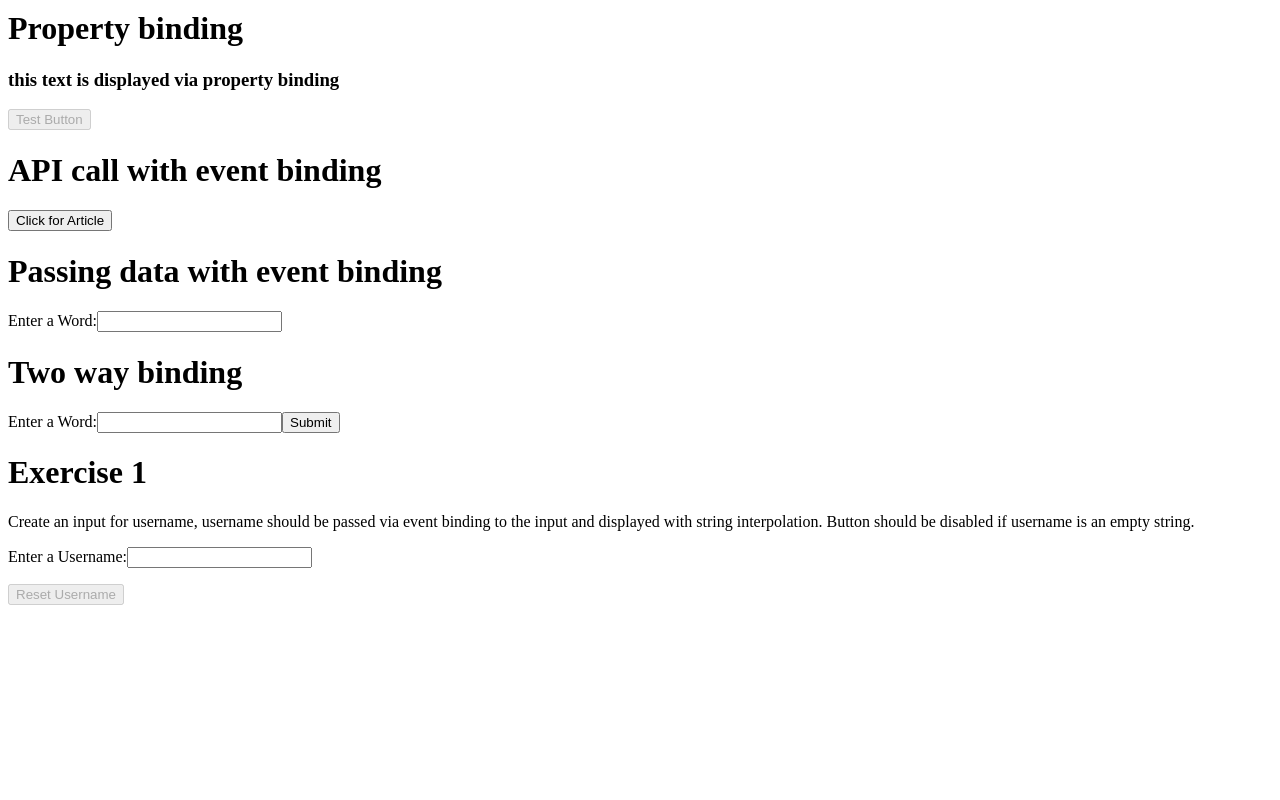
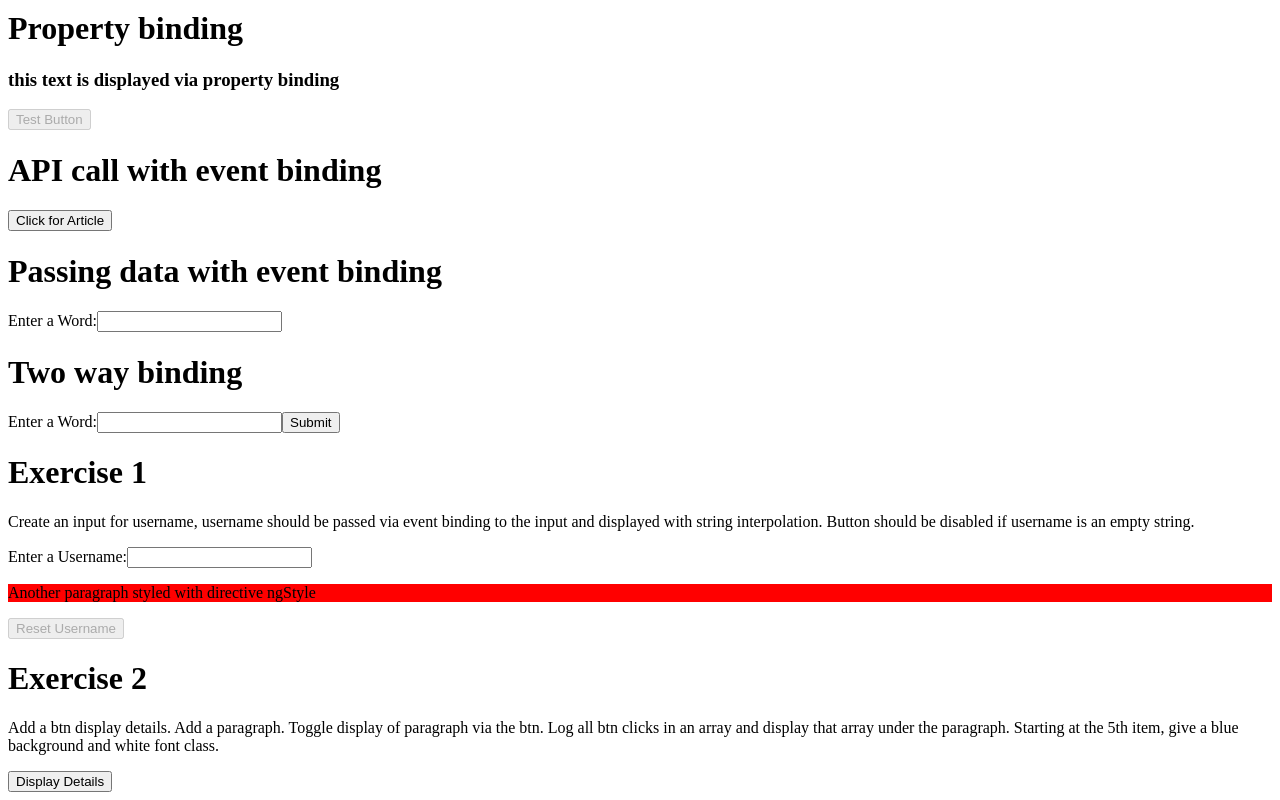
Before and after one commit to kotynskm/practice1, an Angular app: page / in a window 1280 px wide. Shown: the part 199-999 px from the top of the page. Before the commit the page ends 812 px from the top, so only its background shows below. Built offline with nearby package versions, Linux system fonts and the light colour scheme; what src would draw is missing.

Commit message:
add exercise 2

```diff
--- a/src/app/app.component.css
+++ b/src/app/app.component.css
@@ -0,0 +1,8 @@
+.usernameClass {
+  color: white;
+}
+
+.colorClass {
+  background: blue;
+  color: white;
+}
--- a/src/app/app.component.html
+++ b/src/app/app.component.html
@@ -29,5 +29,28 @@
 </p>
 <label>Enter a Username:</label>
 <input type="text" (input)="setUsername($event)" />
-<p>{{ username }}</p>
+<p *ngIf="username">{{ username }}</p>
+<p
+  [ngStyle]="{ backgroundColor: 'red' }"
+  [ngClass]="{ usernameClass: username }"
+>
+  Another paragraph styled with directive ngStyle
+</p>
 <button [disabled]="!username" (click)="username = ''">Reset Username</button>
+
+<h1>Exercise 2</h1>
+<p>
+  Add a btn display details. Add a paragraph. Toggle display of paragraph via
+  the btn. Log all btn clicks in an array and display that array under the
+  paragraph. Starting at the 5th item, give a blue background and white font
+  class.
+</p>
+
+<button (click)="displayBtn()">Display Details</button>
+<p *ngIf="displayDetails">Here are the details you requested.</p>
+<p
+  *ngFor="let arrayItem of btnClicks; index as i"
+  [ngClass]="{ colorClass: i >= 5 }"
+>
+  We have added an array item on button click: {{ arrayItem }}: {{ i }}
+</p>
--- a/src/app/app.component.ts
+++ b/src/app/app.component.ts
@@ -15,6 +15,8 @@ export class AppComponent {
   isButtonDisabled = true;
   inputWord = '';
   username = '';
+  displayDetails = false;
+  btnClicks: string[] = [];
 
   displayArticle() {
     this.apiService
@@ -37,4 +39,11 @@ export class AppComponent {
   setUsername(event: Event) {
     this.username = (<HTMLInputElement>event.target).value;
   }
+
+  displayBtn() {
+    this.displayDetails
+      ? (this.displayDetails = false)
+      : (this.displayDetails = true);
+    this.btnClicks.push('Button Clicked');
+  }
 }
```
